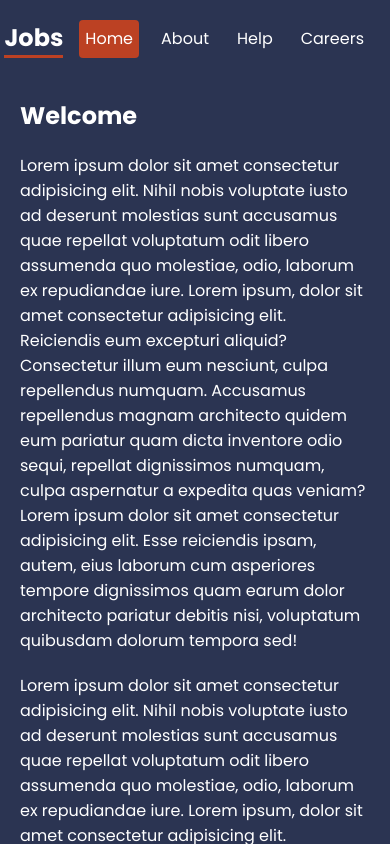
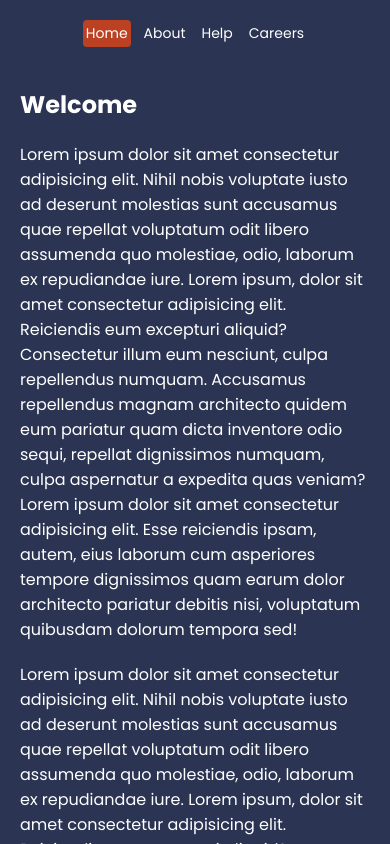
Before and after one commit to sabam23/btu-react-final, a React (Vite) app: page / in a window 390 px wide. Shown: the top 844 px of the page. Built offline with nearby package versions, Linux system fonts and the light colour scheme.

Commit message:
fix localstorage error & minor styling

```diff
--- a/src/helper.js
+++ b/src/helper.js
@@ -9,7 +9,11 @@ export const formatCurrency = (amt) => {
 
 // fetch data
 export const fetchData = (key) => {
-  return JSON.parse(localStorage.getItem(key));
+  if (JSON.parse(localStorage.getItem(key))) {
+    return JSON.parse(localStorage.getItem(key));
+  }
+
+  return [];
 };
 
 // save career to localstorage
@@ -35,9 +39,9 @@ export const deleteCareer = (key, id) => {
 
 // item exists
 export const itemExistsInLocalStorage = (key, id) => {
-    const existingData = JSON.parse(localStorage.getItem(key)) || [];
+  const existingData = JSON.parse(localStorage.getItem(key)) || [];
 
-    const itemExists = existingData.some((item) => item.id === id);
+  const itemExists = existingData.some((item) => item.id === id);
 
-    return itemExists;
-  };
+  return itemExists;
+};
--- a/src/index.css
+++ b/src/index.css
@@ -45,6 +45,22 @@ header nav a {
 }
 header nav a.active {
   background: var(--primary);
+}
+
+@media only screen and (max-width: 400px) {
+  header nav h1 {
+    display: none;
+  }
+
+  header nav {
+    justify-content: center;
+    gap: 10px;
+  }
+
+  header nav a {
+    padding: 3px;
+    font-size: 14px;
+  }
 }
 
 /* page content */
@@ -130,6 +146,12 @@ form label span {
   margin: 20px 0;
 }
 
+@media only screen and (max-width: 400px) {
+  .career-details > h2 {
+    font-size: 17px;
+  }
+}
+
 /* breadcrumbs */
 .breadcrumbs {
   max-width: 1200px;
@@ -160,7 +182,7 @@ form label span {
   right: 15px;
 }
 
-.icon:hover{
+.icon:hover {
   color: red;
   cursor: pointer;
 }
--- a/src/pages/careers/SavedCareers.jsx
+++ b/src/pages/careers/SavedCareers.jsx
@@ -8,6 +8,7 @@ import { TrashIcon } from "@heroicons/react/16/solid";
 
 export default function SavedCareers() {
   const { careers } = useLoaderData();
+
   return (
     <div className="careers">
       {careers.map((career) => (
```
